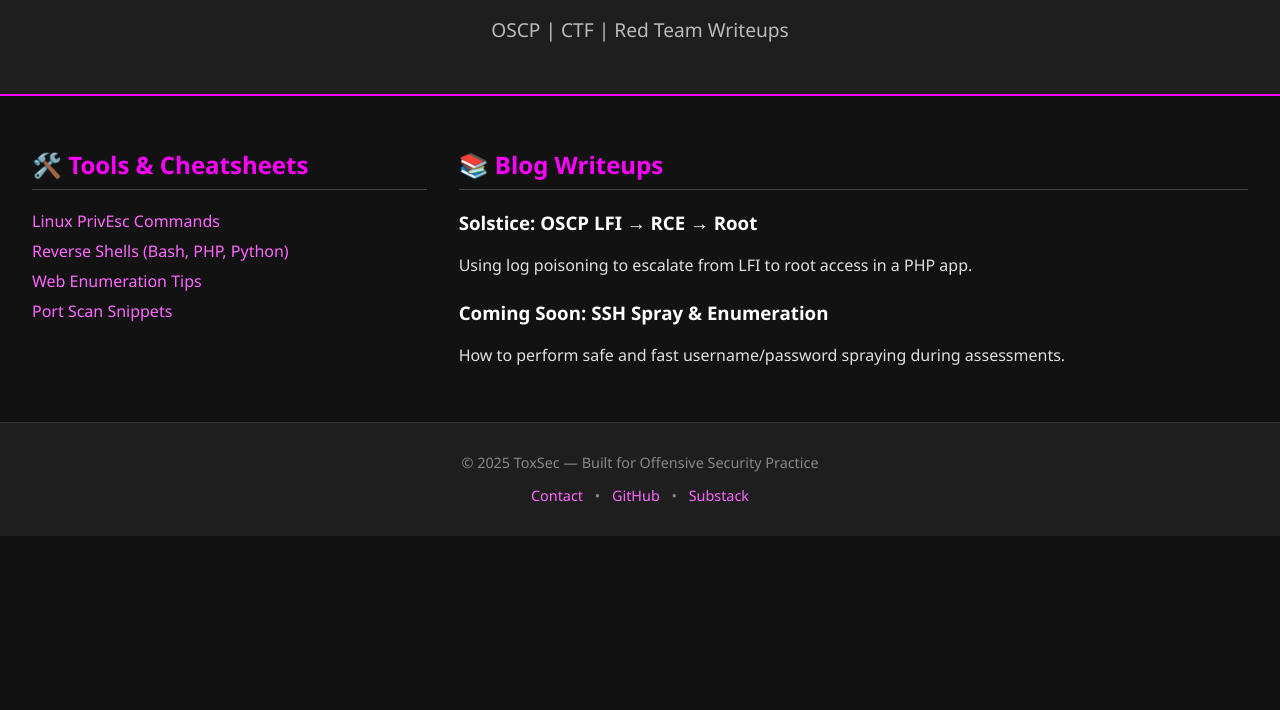
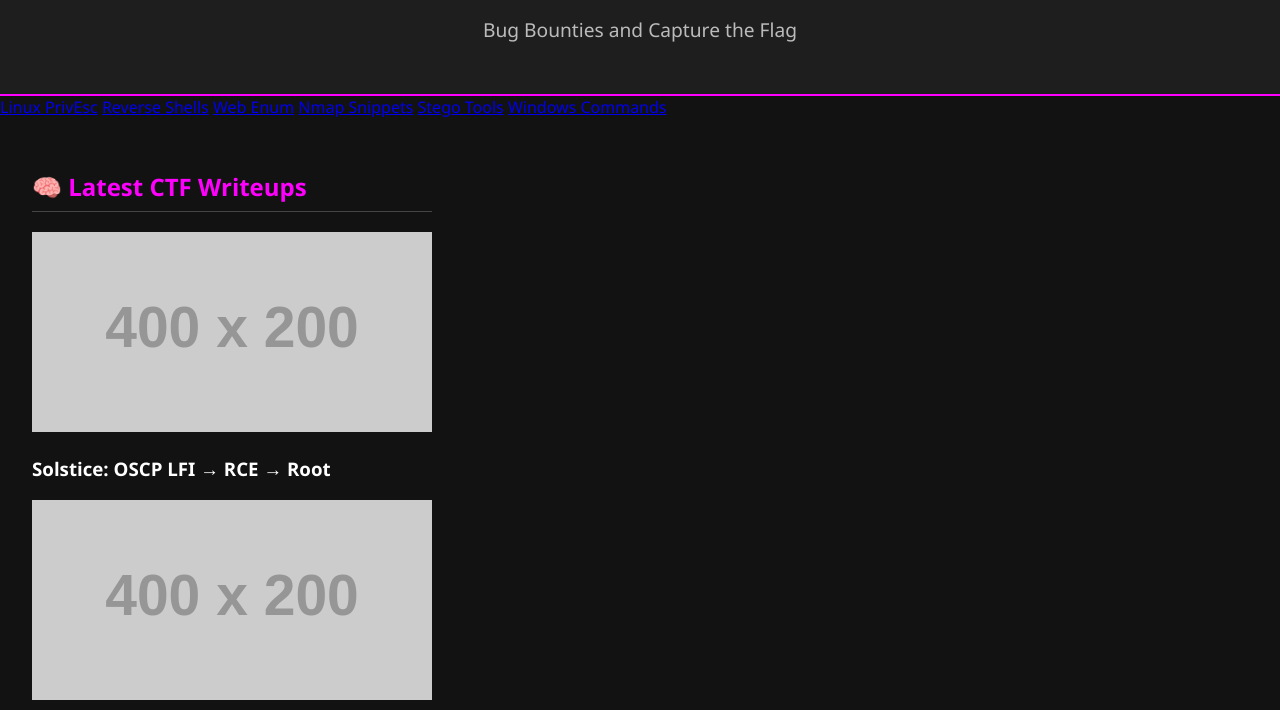
Before and after one commit to Cijams/toxsec, a plain HTML site: page index.html in a window 1280 px wide. Shown: the part 90-800 px from the top of the page. Drawn offline with Linux system fonts and the light colour scheme; placeholder pictures from the web are drawn by us.

Commit message:
Update index.html

```diff
--- a/index.html
+++ b/index.html
@@ -9,31 +9,34 @@
 <body>
   <header>
     <h1>ToxSec</h1>
-    <p class="tagline">OSCP | CTF | Red Team Writeups</p>
+    <p class="tagline">Bug Bounties and Capture the Flag</p>
   </header>
 
+  <nav class="cheatsheet-bar">
+    <a href="#">Linux PrivEsc</a>
+    <a href="#">Reverse Shells</a>
+    <a href="#">Web Enum</a>
+    <a href="#">Nmap Snippets</a>
+    <a href="#">Stego Tools</a>
+    <a href="#">Windows Commands</a>
+  </nav>
+
   <main>
-    <section class="tools">
-      <h2>🛠️ Tools & Cheatsheets</h2>
-      <ul>
-        <li><a href="#">Linux PrivEsc Commands</a></li>
-        <li><a href="#">Reverse Shells (Bash, PHP, Python)</a></li>
-        <li><a href="#">Web Enumeration Tips</a></li>
-        <li><a href="#">Port Scan Snippets</a></li>
-      </ul>
-    </section>
-
     <section class="writeups">
-      <h2>📚 Blog Writeups</h2>
-      <div class="post-list">
-        <article>
-          <h3><a href="https://toxsec.substack.com/p/solstice-oscp-lfi-log-poisoning" target="_blank">Solstice: OSCP LFI → RCE → Root</a></h3>
-          <p>Using log poisoning to escalate from LFI to root access in a PHP app.</p>
-        </article>
-        <article>
-          <h3><a href="#" target="_blank">Coming Soon: SSH Spray & Enumeration</a></h3>
-          <p>How to perform safe and fast username/password spraying during assessments.</p>
-        </article>
+      <h2>🧠 Latest CTF Writeups</h2>
+      <div class="thumbnail-gallery">
+        <div class="thumb">
+          <a href="https://toxsec.substack.com/p/solstice-oscp-lfi-log-poisoning" target="_blank">
+            <img src="https://via.placeholder.com/400x200.png?text=Solstice+CTF" alt="Solstice CTF">
+            <h3>Solstice: OSCP LFI → RCE → Root</h3>
+          </a>
+        </div>
+        <div class="thumb">
+          <a href="#" target="_blank">
+            <img src="https://via.placeholder.com/400x200.png?text=Coming+Soon" alt="Coming Soon">
+            <h3>Coming Soon: SSH Spray & Enumeration</h3>
+          </a>
+        </div>
       </div>
     </section>
   </main>
```
